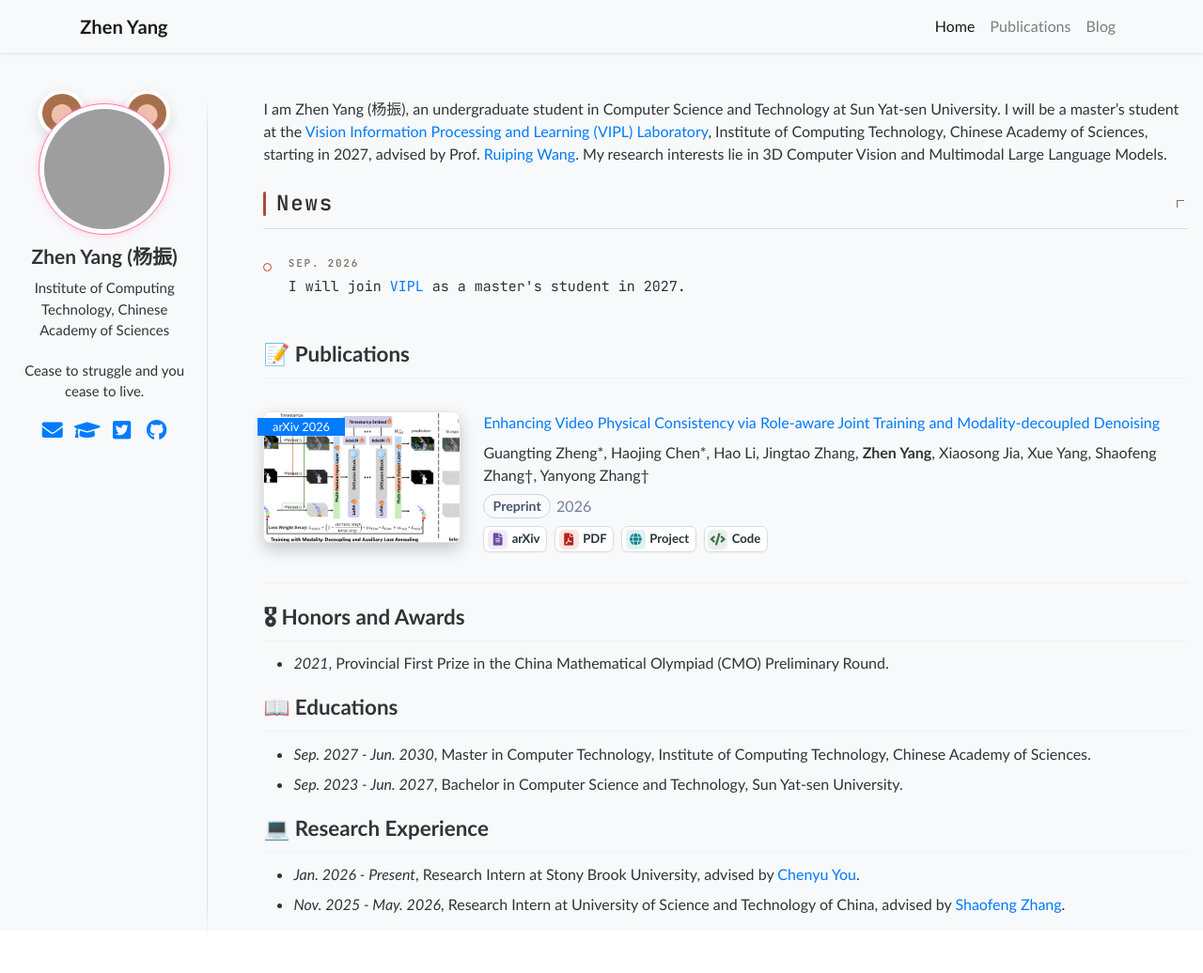
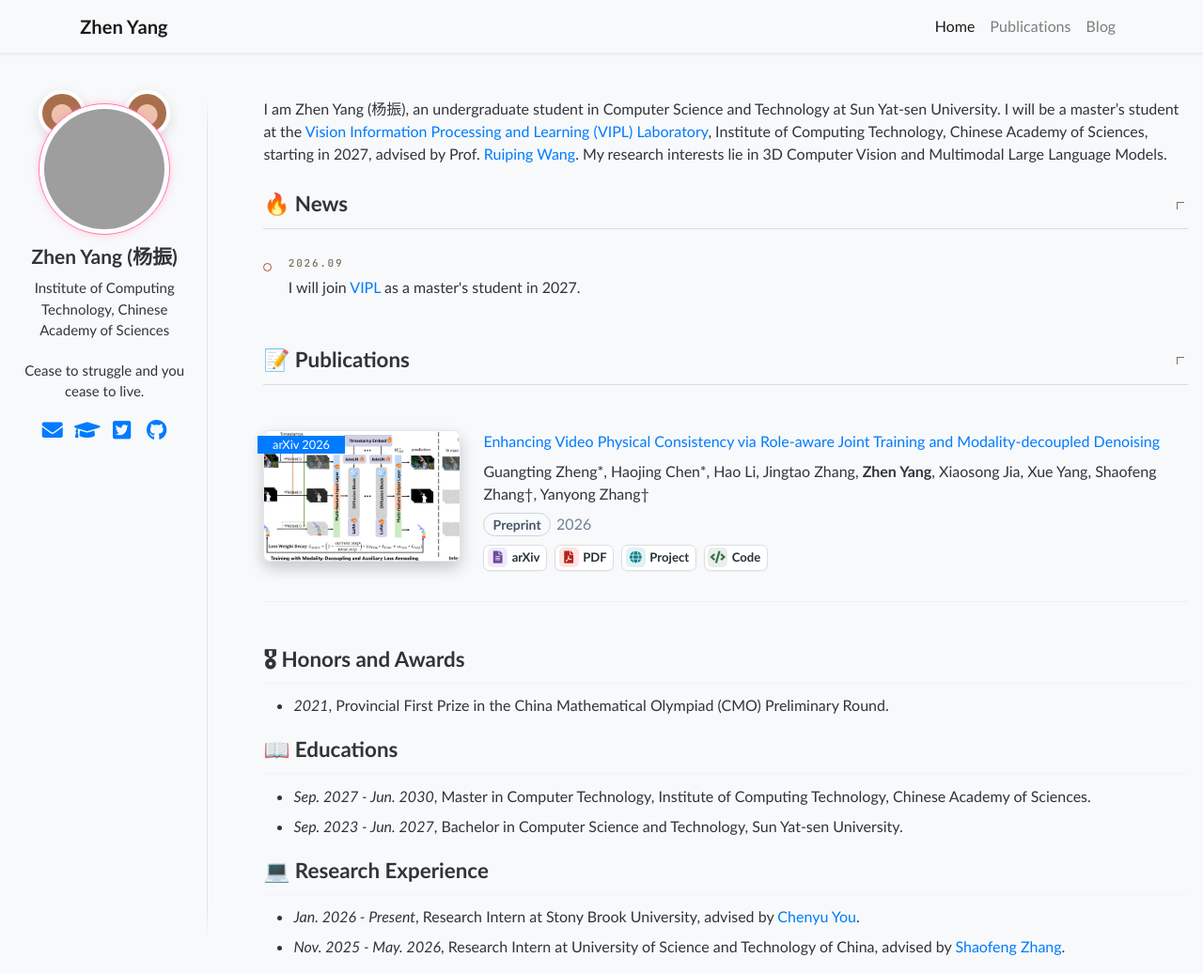
Before and after one commit to MichaelYeung2004/michaelyeung2004.github.io, a Jekyll site: the page built from _pages/about.md, in a window 1280 px wide and 1036 px high. Shown: the whole window at 94% size. Built offline with Jekyll 4.4.1, drawn with Linux system fonts in a browser that asks for light colours; grey boxes are pictures that could not be loaded.

Commit message:
Restore section icons and add collapsible publications

```diff
--- a/_pages/about.md
+++ b/_pages/about.md
@@ -14,12 +14,12 @@
 
 <section class="news-panel" id="-news" aria-label="News">
   <details open>
-    <summary class="news-panel__head"><span class="news-panel__title">News</span><span class="news-panel__chevron" aria-hidden="true"></span></summary>
+    <summary class="news-panel__head"><span class="news-panel__title">🔥 News</span><span class="news-panel__chevron" aria-hidden="true"></span></summary>
     <div class="news-panel__body">
       <ul class="news-timeline">
         <li class="news-timeline__item">
           <span class="news-timeline__dot" aria-hidden="true"></span>
-          <time class="news-timeline__date" datetime="2026-09">Sep. 2026</time>
+          <time class="news-timeline__date" datetime="2026-09">2026.09</time>
           <p>I will join <a href="https://vipl.ict.ac.cn/">VIPL</a> as a master's student in 2027.</p>
         </li>
       </ul>
@@ -27,7 +27,9 @@
   </details>
 </section>
 
-# 📝 Publications
+<section class="publications-panel" id="-publications" aria-label="Publications">
+<details open markdown="1">
+<summary class="news-panel__head"><span class="news-panel__title">📝 Publications</span><span class="news-panel__chevron" aria-hidden="true"></span></summary>
 
 <div class='paper-box'><div class='paper-box-image'><div><div class="badge">arXiv 2026</div><img src='/assets/VPT_motion_tune_method_optimized.png' data-full-src='/assets/VPT_motion_tune_method.png' class='progressive-image' alt="Overview of the VPT method" width="630" height="420" decoding="async"></div></div>
 <div class='paper-box-text' markdown="1">
@@ -48,6 +50,9 @@
 </div>
 </div>
 
+</details>
+</section>
+
 # 🎖 Honors and Awards
 
 - *2021*, Provincial First Prize in the China Mathematical Olympiad (CMO) Preliminary Round.
--- a/assets/css/main.scss
+++ b/assets/css/main.scss
@@ -109,13 +109,11 @@
 }
 
 /* News timeline adapted from Pan-Zihao/Pan-Zihao.github.io, scoped to News only. */
-.news-panel {
+.news-panel, .publications-panel {
     --news-line: rgba(58, 52, 44, 0.14);
     --news-line-strong: rgba(58, 52, 44, 0.28);
     --news-accent: #b04a36;
     --news-muted: #76705f;
-    font-family: 'JetBrains Mono', ui-monospace, 'SF Mono', Menlo, Consolas, monospace;
-    font-size: 15px;
     margin: 1.5rem 0 3rem;
     scroll-margin-top: 80px;
 }
@@ -129,26 +127,15 @@
     padding: 0 0 .6rem;
     margin: 0 0 1.5rem;
     border-bottom: 1px solid var(--news-line);
-    color: #33302a;
+    color: $text-color;
+    font-family: $header-font-family;
 }
 .news-panel__head::-webkit-details-marker { display: none; }
 .news-panel__head:focus-visible { outline: 2px solid $link-color; outline-offset: 4px; }
 .news-panel__title {
     position: relative;
-    font-size: 1.4rem;
-    font-weight: 600;
-    letter-spacing: .08em;
-    padding-left: .85rem;
-}
-.news-panel__title::before {
-    content: '';
-    position: absolute;
-    left: 0;
-    top: .18em;
-    bottom: .18em;
-    width: 3px;
-    border-radius: 2px;
-    background: var(--news-accent);
+    font-size: $type-size-3;
+    font-weight: 700;
 }
 .news-panel__chevron::after {
     content: '';
@@ -162,7 +149,8 @@
     transition: transform .28s cubic-bezier(.22,.61,.36,1);
     vertical-align: middle;
 }
-.news-panel details[open] .news-panel__chevron::after { transform: rotate(180deg); }
+.news-panel details[open] .news-panel__chevron::after,
+.publications-panel details[open] .news-panel__chevron::after { transform: rotate(180deg); }
 .news-panel__body {
     padding-top: .25rem;
     max-height: 240px;
@@ -195,6 +183,7 @@
 .news-timeline__item:last-child::before { display: none; }
 .news-timeline__date {
     display: block;
+    font-family: 'JetBrains Mono', ui-monospace, 'SF Mono', Menlo, Consolas, monospace;
     font-size: 11px;
     font-weight: 500;
     letter-spacing: .16em;
```
